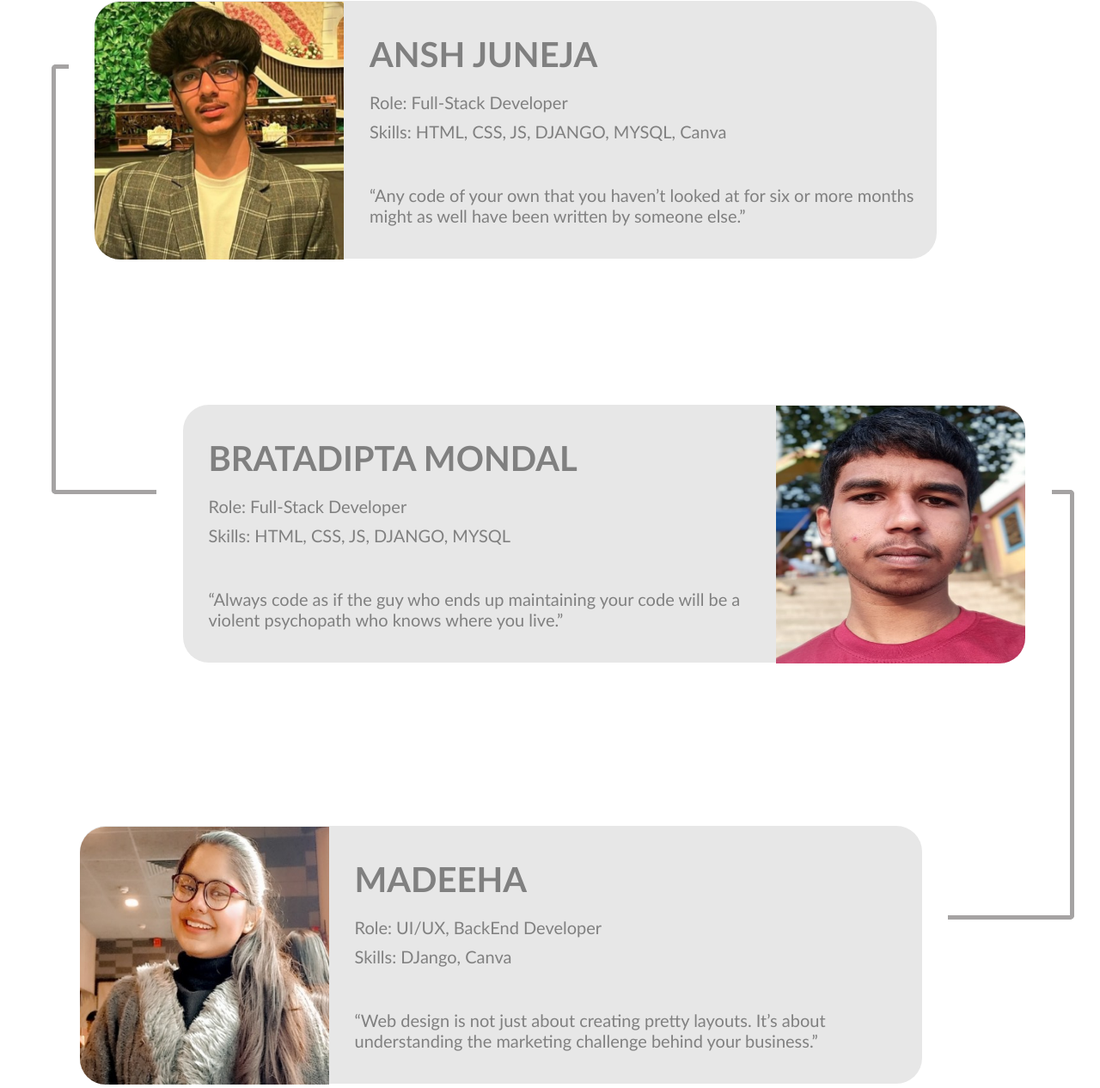
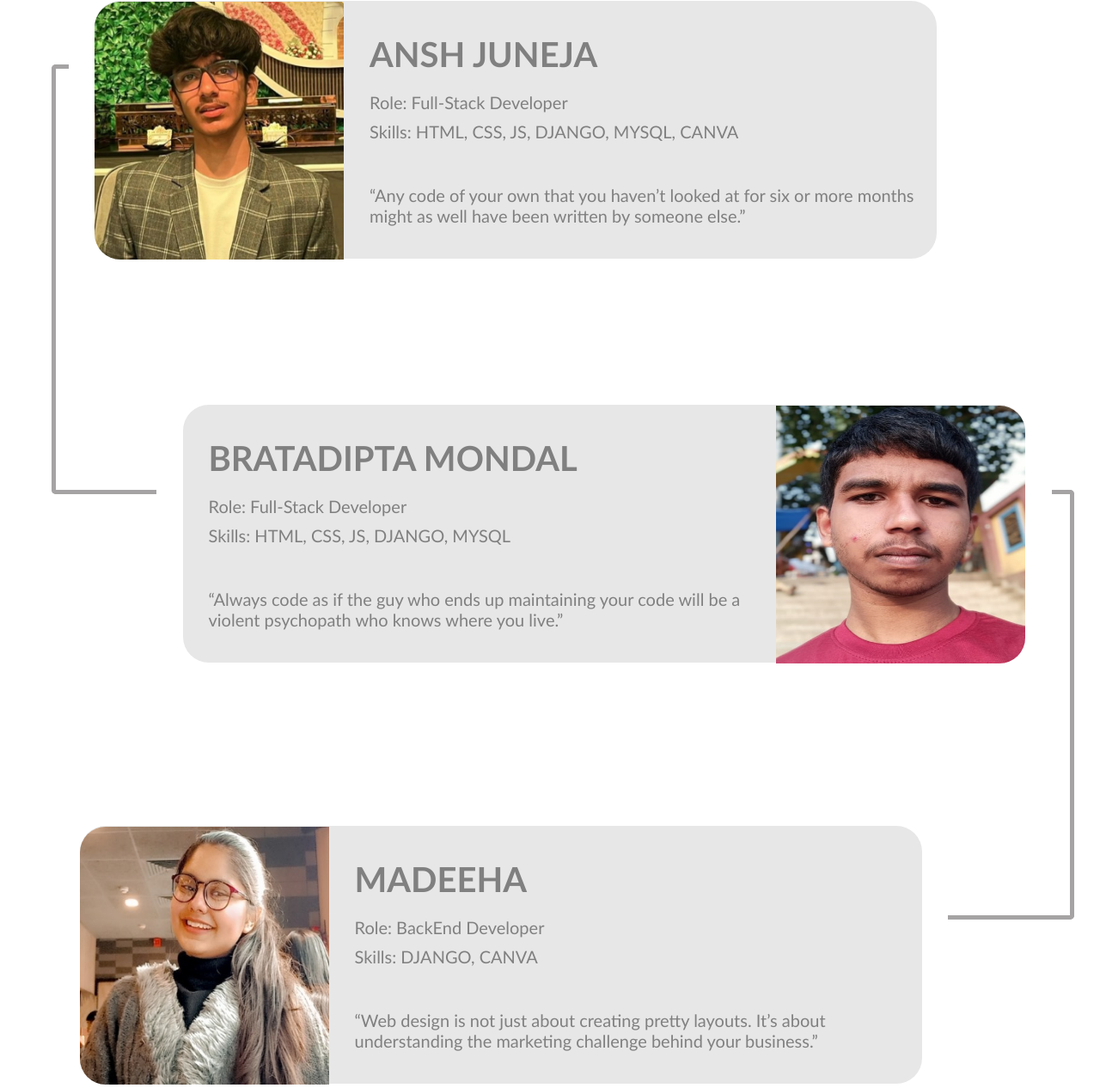
Before and after one commit to only4aj/MADSHIP, a Django app: page /about/ in a window 1280 px wide; the page is wider, and only the part inside the window is pictured. Shown: the part 705-1971 px from the top of that part at 86% size. Run offline with Django 4.2, Linux system fonts and the light colour scheme; some web fonts are replaced.

Commit message:
about updated

```diff
--- a/templates/about.html
+++ b/templates/about.html
@@ -71,7 +71,7 @@
                     </div>
                     <div class="skills">
                         <p class="role">Role: Full-Stack Developer</p>
-                        <p>Skills: HTML, CSS, JS, DJANGO, MYSQL, Canva</p>
+                        <p>Skills: HTML, CSS, JS, DJANGO, MYSQL, CANVA</p>
                     </div>
                     <div class="favquote">
                         <p>“Any code of your own that you haven’t looked at for six or more months might as well have
@@ -118,8 +118,8 @@
                         <h2>MADEEHA</h2>
                     </div>
                     <div class="skills">
-                        <p class="role">Role: UI/UX, BackEnd Developer</p>
-                        <p>Skills: DJango, Canva</p>
+                        <p class="role">Role: BackEnd Developer</p>
+                        <p>Skills: DJANGO, CANVA</p>
                     </div>
                     <div class="favquote">
                         <p>“Web design is not just about creating pretty layouts. It’s about understanding the marketing
```
